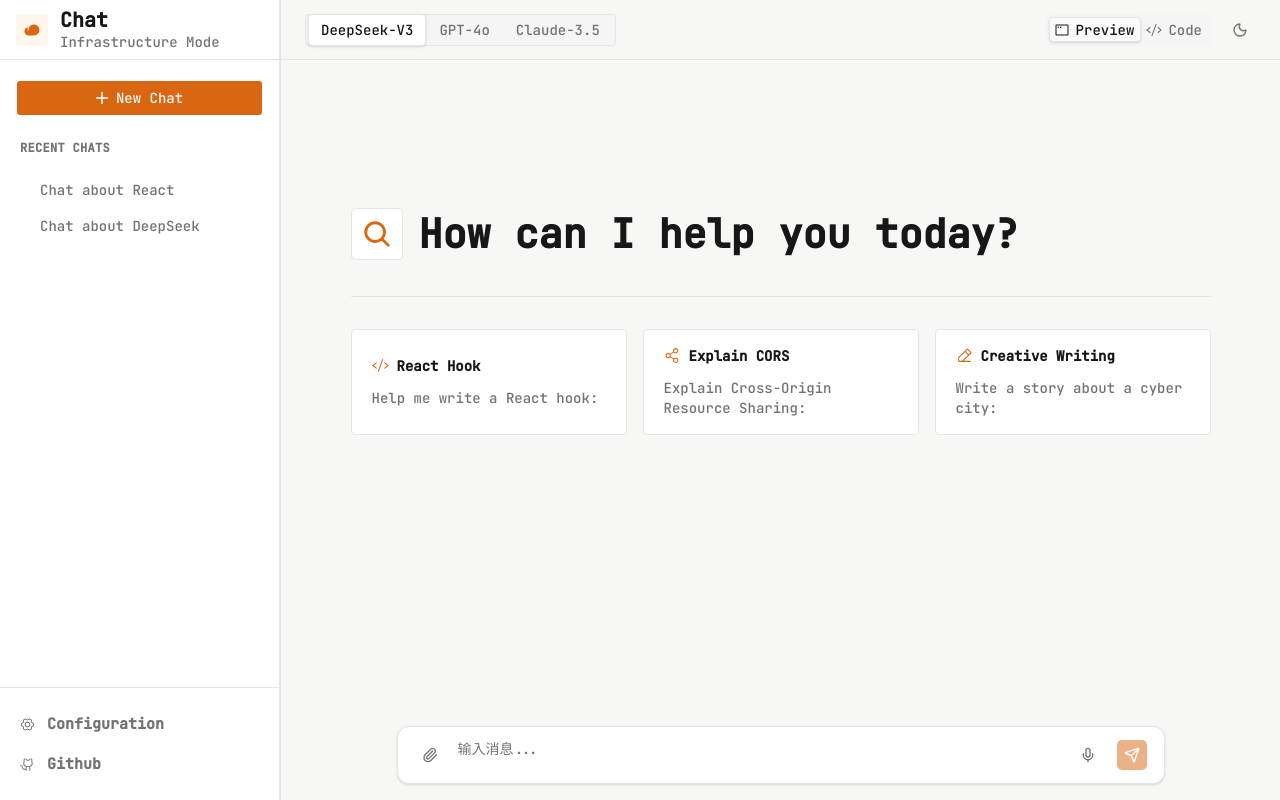
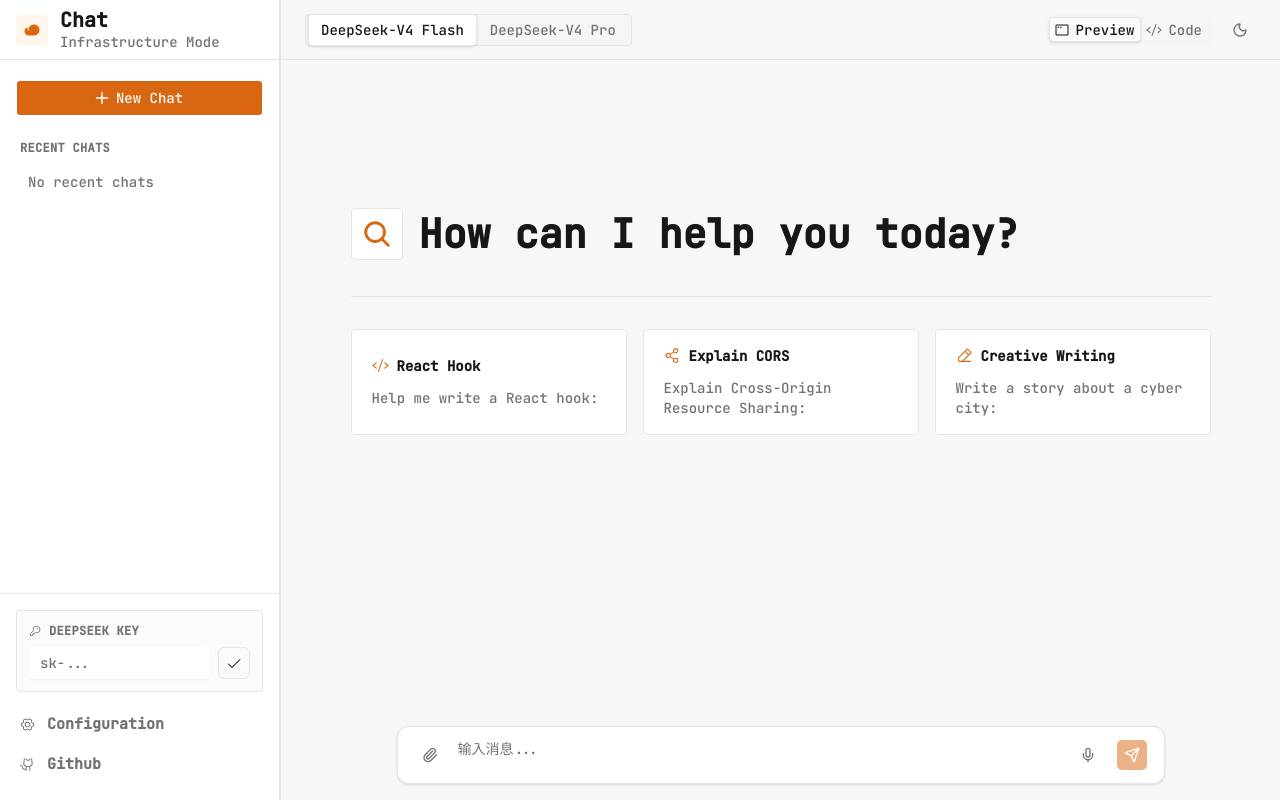
Before and after one commit to ryanzen9/ai-chat-example, a React (Vite) app: page /chat in a window 1280 px wide. Built offline with nearby package versions, Linux system fonts and the light colour scheme.

Commit message:
feat: 模型接入真实的 deepseek api

```diff
--- /dev/null
+++ b/src/features/chat/api-key.ts
@@ -0,0 +1,20 @@
+const DEEPSEEK_API_KEY_STORAGE_KEY = "deepseek-api-key";
+
+export function getDeepSeekApiKey() {
+  if (typeof window === "undefined") return "";
+
+  return window.localStorage.getItem(DEEPSEEK_API_KEY_STORAGE_KEY) ?? "";
+}
+
+export function setDeepSeekApiKey(apiKey: string) {
+  if (typeof window === "undefined") return;
+
+  const normalizedApiKey = apiKey.trim();
+
+  if (!normalizedApiKey) {
+    window.localStorage.removeItem(DEEPSEEK_API_KEY_STORAGE_KEY);
+    return;
+  }
+
+  window.localStorage.setItem(DEEPSEEK_API_KEY_STORAGE_KEY, normalizedApiKey);
+}
--- a/src/features/chat/api.ts
+++ b/src/features/chat/api.ts
@@ -1,3 +1,6 @@
+import type { ChatMessage, ModelId } from "./types";
+import { getDeepSeekApiKey } from "./api-key";
+
 export type Conversation = {
   id: string;
   title: string;
@@ -8,6 +11,91 @@
   conversationId: string;
   role: "user" | "assistant";
   content: string;
+};
+
+type DeepSeekMessage = {
+  role: "system" | "user" | "assistant" | "tool";
+  content: string;
+};
+
+type DeepSeekRequest = {
+  messages: DeepSeekMessage[];
+
+  model: string;
+
+  thinking?: {
+    type: "enabled" | "disabled";
+  };
+
+  reasoning_effort?: "low" | "medium" | "high";
+
+  max_tokens?: number;
+
+  response_format?: {
+    type: "text" | "json_object";
+  };
+
+  stop?: string | string[] | null;
+
+  stream?: boolean;
+
+  stream_options?: Record<string, unknown> | null;
+
+  temperature?: number;
+
+  top_p?: number;
+
+  tools?: unknown[] | null;
+
+  tool_choice?: "none" | "auto" | Record<string, unknown>;
+
+  logprobs?: boolean;
+
+  top_logprobs?: number | null;
+};
+
+export type DeepSeekChatCompletionChunk = {
+  id: string;
+  object: "chat.completion.chunk";
+  created: number;
+  model: string;
+  system_fingerprint?: string;
+
+  choices: DeepSeekChunkChoice[];
+
+  usage?: DeepSeekUsage | null;
+};
+
+export type DeepSeekChunkChoice = {
+  index: number;
+
+  delta: DeepSeekDelta;
+
+  finish_reason:
+    | "stop"
+    | "length"
+    | "content_filter"
+    | "tool_calls"
+    | "insufficient_system_resource"
+    | null;
+
+  logprobs: unknown | null;
+};
+
+export type DeepSeekDelta = {
+  role?: "assistant" | "user" | "system" | "tool" | null;
+
+  content?: string;
+
+  reasoning_content?: string;
+
+  tool_calls?: unknown[];
+};
+
+export type DeepSeekUsage = {
+  prompt_tokens: number;
+  completion_tokens: number;
+  total_tokens: number;
 };
 
 export async function getConversations(): Promise<Conversation[]> {
@@ -23,17 +111,147 @@
 }
 
 export async function sendMessage(input: {
-  conversationId?: string;
+  model: ModelId;
   content: string;
+  onMessage: (message: Omit<ChatMessage, "id">) => void;
+  onDone: () => void;
+  onError: (error: Error) => void;
 }) {
-  const res = await fetch("/api/chat", {
-    method: "POST",
-    headers: {
-      "Content-Type": "application/json",
-    },
-    body: JSON.stringify(input),
-  });
+  let hasDone = false;
 
-  if (!res.ok) throw new Error("发送消息失败");
-  return res.json();
+  function markDone() {
+    if (hasDone) return;
+
+    hasDone = true;
+    input.onDone();
+  }
+
+  function handleChunk(payload: DeepSeekChatCompletionChunk) {
+    if (payload.choices.length === 0) return;
+
+    for (const choice of payload.choices) {
+      if (
+        choice.finish_reason === "content_filter" ||
+        choice.finish_reason === "insufficient_system_resource"
+      ) {
+        throw new Error(`DeepSeek stream stopped: ${choice.finish_reason}`);
+      }
+
+      const messageContent = choice.delta.content;
+
+      if (messageContent) {
+        input.onMessage({
+          role: "assistant",
+          content: messageContent,
+          createdAt: new Date().toISOString(),
+          status: "streaming",
+        });
+      }
+    }
+  }
+
+  function handleSseEvent(event: string) {
+    const raw = event
+      .split(/\r?\n/)
+      .filter((line) => line.startsWith("data:"))
+      .map((line) => line.replace(/^data:\s?/, ""))
+      .join("\n")
+      .trim();
+
+    if (!raw) return;
+
+    if (raw === "[DONE]") {
+      markDone();
+      return;
+    }
+
+    const payload = JSON.parse(raw) as DeepSeekChatCompletionChunk;
+    handleChunk(payload);
+  }
+
+  try {
+    const apiKey = getDeepSeekApiKey();
+
+    if (!apiKey) {
+      throw new Error("请先在左侧填写 DeepSeek API Key。");
+    }
+
+    const requestBody: DeepSeekRequest = {
+      model: input.model,
+      messages: [
+        {
+          role: "user",
+          content: input.content,
+        },
+      ],
+      stream: true,
+      thinking: {
+        type: "enabled",
+      },
+      reasoning_effort: "high",
+      response_format: {
+        type: "text",
+      },
+    };
+
+    const res = await fetch("https://api.deepseek.com/chat/completions", {
+      method: "POST",
+      headers: {
+        "Content-Type": "application/json",
+        Accept: "text/event-stream",
+        Authorization: `Bearer ${apiKey}`,
+      },
+      body: JSON.stringify(requestBody),
+    });
+
+    if (!res.ok) {
+      const errorText = await res.text().catch(() => "");
+      throw new Error(
+        errorText || `Agent API 请求失败: ${res.status} ${res.statusText}`,
+      );
+    }
+
+    if (!res.body) {
+      throw new Error("Agent API 响应体为空。");
+    }
+
+    const reader = res.body.getReader();
+    const decoder = new TextDecoder("utf-8");
+    let buffer = "";
+
+    while (true) {
+      const { done, value } = await reader.read();
+
+      if (done) {
+        buffer += decoder.decode();
+        break;
+      }
+
+      buffer += decoder.decode(value, { stream: true });
+
+      const events = buffer.split(/\r?\n\r?\n/);
+
+      buffer = events.pop() ?? "";
+
+      for (const event of events) {
+        handleSseEvent(event);
+
+        if (hasDone) {
+          return;
+        }
+      }
+    }
+
+    if (buffer.trim()) {
+      handleSseEvent(buffer);
+    }
+
+    markDone();
+  } catch (error) {
+    const normalizedError =
+      error instanceof Error ? error : new Error(String(error));
+
+    input.onError(normalizedError);
+    throw normalizedError;
+  }
 }
--- /dev/null
+++ b/src/features/chat/components/ApiKeyControl.tsx
@@ -0,0 +1,61 @@
+import { CheckIcon, KeyIcon } from "@phosphor-icons/react";
+import { useState } from "react";
+
+import { getDeepSeekApiKey, setDeepSeekApiKey } from "../api-key";
+import { Button } from "@/shared/ui/button";
+import { Input } from "@/shared/ui/input";
+
+function ApiKeyControl() {
+  const [apiKey, setApiKey] = useState(() => getDeepSeekApiKey());
+  const [saved, setSaved] = useState(false);
+
+  function handleSave() {
+    setDeepSeekApiKey(apiKey);
+    setSaved(true);
+
+    window.setTimeout(() => {
+      setSaved(false);
+    }, 1200);
+  }
+
+  return (
+    <div className="flex flex-col gap-2 rounded-md border border-sidebar-border bg-sidebar-accent/40 p-3">
+      <label
+        htmlFor="deepseek-api-key"
+        className="flex items-center gap-2 text-xs font-semibold uppercase tracking-wide text-muted-foreground"
+      >
+        <KeyIcon aria-hidden="true" />
+        DeepSeek Key
+      </label>
+
+      <div className="flex gap-2">
+        <Input
+          id="deepseek-api-key"
+          type="password"
+          value={apiKey}
+          onChange={(event) => setApiKey(event.target.value)}
+          onKeyDown={(event) => {
+            if (event.key === "Enter") {
+              handleSave();
+            }
+          }}
+          placeholder="sk-..."
+          autoComplete="off"
+          className="h-8"
+        />
+
+        <Button
+          type="button"
+          size="icon"
+          variant={saved ? "secondary" : "outline"}
+          aria-label="Save DeepSeek API key"
+          onClick={handleSave}
+        >
+          <CheckIcon data-icon="inline-start" aria-hidden="true" />
+        </Button>
+      </div>
+    </div>
+  );
+}
+
+export default ApiKeyControl;
--- a/src/features/chat/components/ChatWorkspace.tsx
+++ b/src/features/chat/components/ChatWorkspace.tsx
@@ -42,6 +42,7 @@
     (state) => state.updateMessageStatus,
   );
   const addSession = useChatStore((state) => state.addSession);
+
   const navigate = useNavigate();
 
   const shouldLoadMockMessages =
@@ -114,6 +115,7 @@
     appendMessage(sessionId, responseMessage);
 
     sendMessageStream.mutate({
+      model: selectedModel,
       content: message,
       onMessage: (message: Omit<ChatMessage, "id">) => {
         appendMessageContent(sessionId, responseMessage.id, message.content);
@@ -122,11 +124,11 @@
       onDone: () => {
         updateMessageStatus(sessionId, responseMessage.id, "done");
       },
-      onError: () => {
+      onError: (error) => {
         appendMessageContent(
           sessionId,
           responseMessage.id,
-          "发送失败，请稍后重试。",
+          error.message || "发送失败，请稍后重试。",
         );
 
         updateMessageStatus(sessionId, responseMessage.id, "error");
--- a/src/features/chat/components/Sidebar.tsx
+++ b/src/features/chat/components/Sidebar.tsx
@@ -1,11 +1,12 @@
+import { cn } from "@/shared/lib/utils";
 import { CloudIcon, GearSixIcon, GithubLogoIcon } from "@phosphor-icons/react";
-import { cn } from "@/shared/lib/utils";
 import Button from "@shared/ui/components/Button";
 import { useEffect } from "react";
 import { useNavigate } from "react-router";
 import { useChatSessions, useCurrentSessionId } from "../hooks";
 import { useChatStore } from "../store";
 import type { ChatSession } from "../types";
+import ApiKeyControl from "./ApiKeyControl";
 import Session from "./Session";
 
 function Sidebar() {
@@ -28,7 +29,7 @@
   }, [data, setSessions, sessions.length]);
 
   function newChatClickHandler() {
-    setSelectedModel("deepseek-v3");
+    setSelectedModel("deepseek-v4-flash");
     navigate("/chat");
   }
 
@@ -45,9 +46,7 @@
         </div>
 
         <div>
-          <div className="text-xl font-semibold leading-6">
-            Chat
-          </div>
+          <div className="text-xl font-semibold leading-6">Chat</div>
           <div className="text-sm leading-5 text-muted-foreground">
             Infrastructure Mode
           </div>
@@ -93,10 +92,12 @@
       </div>
 
       <div className="border-t border-sidebar-border px-4 py-4">
+        <ApiKeyControl />
+
         <button
           type="button"
           className={cn(
-            "flex h-10 w-full items-center gap-3 rounded-md px-1 text-left text-[15px] font-semibold text-muted-foreground transition-colors",
+            "mt-3 flex h-10 w-full items-center gap-3 rounded-md px-1 text-left text-[15px] font-semibold text-muted-foreground transition-colors",
             "hover:bg-sidebar-accent hover:text-sidebar-accent-foreground",
           )}
         >
--- a/src/features/chat/components/TopModelBar.tsx
+++ b/src/features/chat/components/TopModelBar.tsx
@@ -1,5 +1,5 @@
+import { ThemeToggle } from "@/shared/theme/theme-toggle";
 import { AppWindowIcon, CodeIcon } from "@phosphor-icons/react";
-import { ThemeToggle } from "@/shared/theme/theme-toggle";
 import { Tabs, TabsList, TabsTrigger } from "@shared/ui/tabs";
 import { useState } from "react";
 import { useCurrentSessionId } from "../hooks";
@@ -7,9 +7,12 @@
 import type { ModelId } from "../types";
 
 const modelTabs: { id: ModelId; value: ModelId; label: string }[] = [
-  { id: "deepseek-v3", value: "deepseek-v3", label: "DeepSeek-V3" },
-  { id: "gpt-4o", value: "gpt-4o", label: "GPT-4o" },
-  { id: "claude-3.5", value: "claude-3.5", label: "Claude-3.5" },
+  {
+    id: "deepseek-v4-flash",
+    value: "deepseek-v4-flash",
+    label: "DeepSeek-V4 Flash",
+  },
+  { id: "deepseek-v4-pro", value: "deepseek-v4-pro", label: "DeepSeek-V4 Pro" },
 ];
 
 function ModelTabs({
--- a/src/features/chat/mock.ts
+++ b/src/features/chat/mock.ts
@@ -32,24 +32,7 @@
 > {
   await wait(2000);
 
-  return [
-    {
-      id: "session-1",
-      modelId: "gpt-4o",
-      title: "Chat about React",
-      lastMessage: "What is the useState hook?",
-      isWorking: false,
-      lastMessageTime: "2024-06-01T12:00:00Z",
-    },
-    {
-      id: "session-2",
-      modelId: "deepseek-v3",
-      title: "Chat about DeepSeek",
-      lastMessage: "What is DeepSeek?",
-      isWorking: false,
-      lastMessageTime: "2024-06-01T12:00:00Z",
-    },
-  ];
+  return [];
 }
 
 export async function getChatMessages(
--- a/src/features/chat/store.ts
+++ b/src/features/chat/store.ts
@@ -1,5 +1,6 @@
 import { create } from "zustand";
 import { devtools, persist } from "zustand/middleware";
+import { isModelId } from "./types";
 import type {
   ChatMessage,
   ChatMessageStatus,
@@ -37,7 +38,7 @@
   devtools(
     persist(
       (set) => ({
-        selectedModel: "deepseek-v3",
+        selectedModel: "deepseek-v4-flash",
         draft: "",
         sessions: [],
         messagesBySessionId: {},
@@ -154,6 +155,27 @@
       }),
       {
         name: "chat-store",
+        version: 2,
+        migrate: (persistedState) => {
+          if (!persistedState || typeof persistedState !== "object") {
+            return persistedState;
+          }
+
+          const state = persistedState as Partial<ChatState>;
+
+          return {
+            ...state,
+            selectedModel: isModelId(state.selectedModel)
+              ? state.selectedModel
+              : "deepseek-v4-flash",
+            sessions: state.sessions?.map((session) => ({
+              ...session,
+              modelId: isModelId(session.modelId)
+                ? session.modelId
+                : "deepseek-v4-flash",
+            })),
+          };
+        },
         partialize: (state) => ({
           selectedModel: state.selectedModel,
           sessions: state.sessions,
--- /dev/null
+++ b/src/shared/ui/input.tsx
@@ -0,0 +1,19 @@
+import * as React from "react";
+
+import { cn } from "@/shared/lib/utils";
+
+function Input({ className, type, ...props }: React.ComponentProps<"input">) {
+  return (
+    <input
+      data-slot="input"
+      type={type}
+      className={cn(
+        "h-8 w-full rounded-md border border-input bg-input px-2.5 py-1 text-sm text-foreground shadow-xs outline-none transition-colors placeholder:text-muted-foreground focus-visible:border-ring focus-visible:ring-3 focus-visible:ring-ring/50 disabled:cursor-not-allowed disabled:opacity-50",
+        className,
+      )}
+      {...props}
+    />
+  );
+}
+
+export { Input };
```
Also changed, not shown: src/features/chat/hooks.ts (+9 -7 lines), src/features/chat/types.ts (+7 -1 lines), 1 other file (tests, documents, lock files or other folders).
